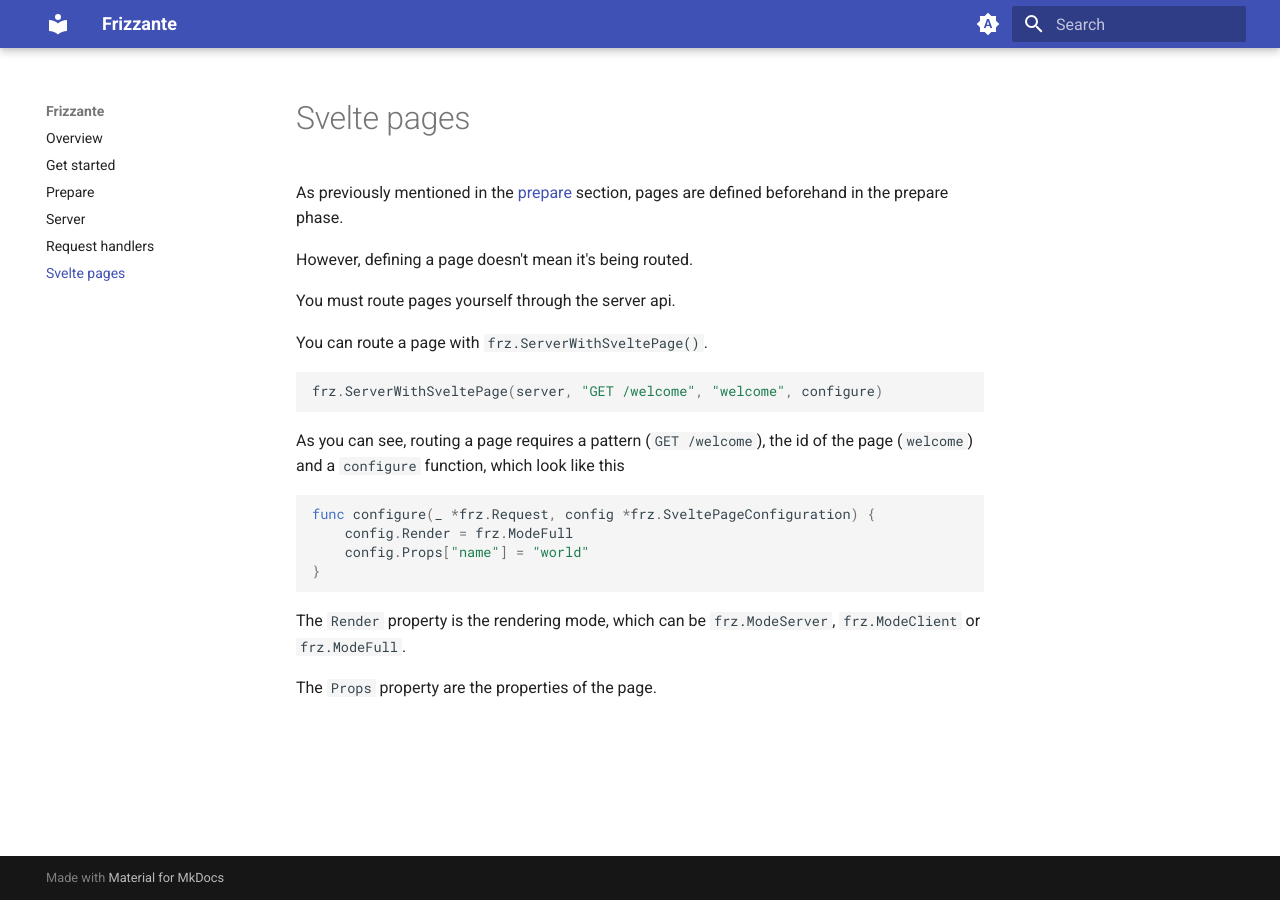
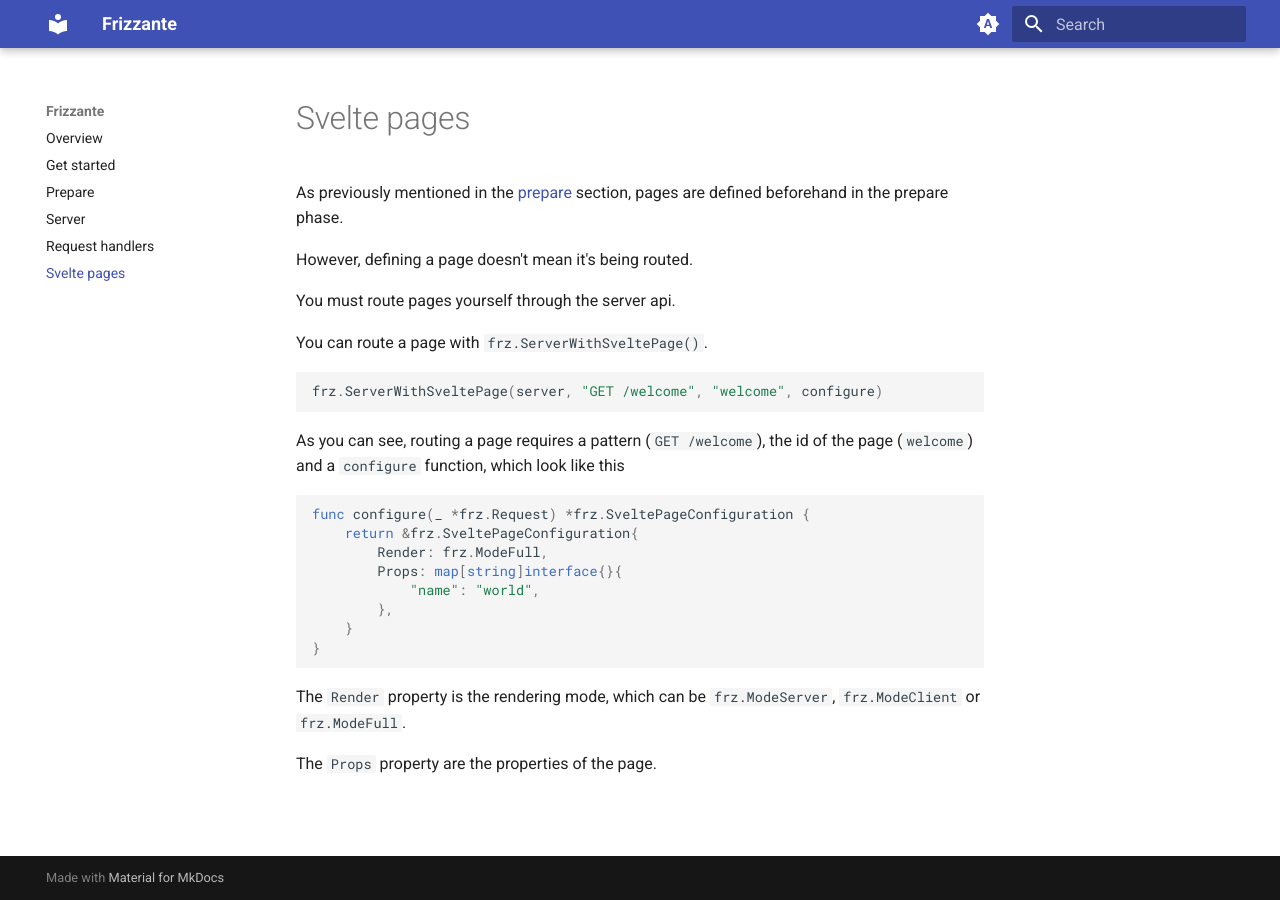
Before and after one commit to razshare/frizzante-docs, an MkDocs documentation site: the page built from docs/svelte-pages.md, in a window 1280 px wide. Built offline with MkDocs 1.6.1 and Material for MkDocs 9.7.7, drawn with Linux system fonts in a browser that asks for light colours.

Commit message:
chore(docs): fixing code example.

````diff
--- a/docs/svelte-pages.md
+++ b/docs/svelte-pages.md
@@ -13,9 +13,13 @@ frz.ServerWithSveltePage(server, "GET /welcome", "welcome", configure)
 As you can see, routing a page requires a pattern (`GET /welcome`), the id of the page (`welcome`) and a `configure` function, which look like this
 
 ```go
-func configure(_ *frz.Request, config *frz.SveltePageConfiguration) {
-	config.Render = frz.ModeFull
-	config.Props["name"] = "world"
+func configure(_ *frz.Request) *frz.SveltePageConfiguration {
+	return &frz.SveltePageConfiguration{
+		Render: frz.ModeFull,
+		Props: map[string]interface{}{
+			"name": "world",
+		},
+	}
 }
 ```
 
````
